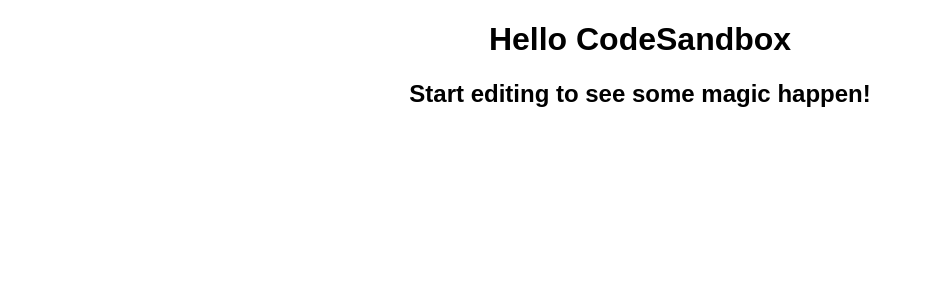
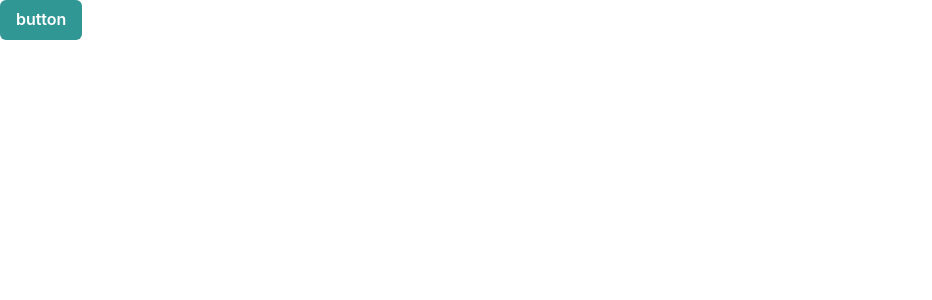
Before and after one commit to Teppei-tt/TS_REACT_Login_App_Practice, a React (Create React App) app: page / in a window 1280 px wide. Shown: the top 300 px of the page, without its empty margins (0-932 px from the left). Built offline with nearby package versions, Linux system fonts and the light colour scheme.

Commit message:
ChakraUIの設定

```diff
--- a/package.json
+++ b/package.json
@@ -9,6 +9,10 @@
   ],
   "main": "src/index.tsx",
   "dependencies": {
+    "@chakra-ui/react": "1.6.6",
+    "@emotion/react": "11.4.1",
+    "@emotion/styled": "11.3.0",
+    "framer-motion": "4.1.17",
     "react": "17.0.2",
     "react-dom": "17.0.2",
     "react-scripts": "4.0.0"
--- a/src/App.tsx
+++ b/src/App.tsx
@@ -1,10 +1,10 @@
+import { Button, ChakraProvider } from "@chakra-ui/react";
 import "./styles.css";
 
 export default function App() {
   return (
-    <div className="App">
-      <h1>Hello CodeSandbox</h1>
-      <h2>Start editing to see some magic happen!</h2>
-    </div>
+    <ChakraProvider>
+      <Button colorScheme="teal">button</Button>
+    </ChakraProvider>
   );
 }
```
